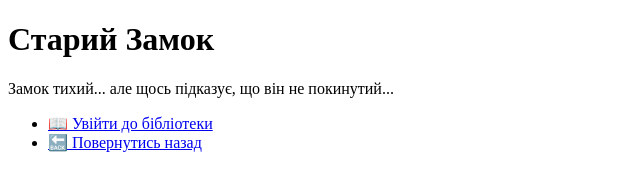
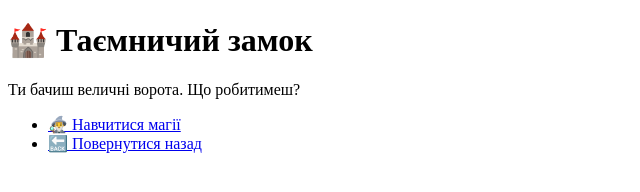
Before and after one commit to skibid1rizzler/fantasy-site, a plain HTML site: page castle.html in a window 1280 px wide. Shown: the whole page, without its empty margins (0-640 px from the left). Drawn offline with Linux system fonts and the light colour scheme.

Commit message:
Update castle.html

```diff
--- a/castle.html
+++ b/castle.html
@@ -3,15 +3,15 @@
 <head>
     <meta charset="UTF-8">
     <title>Замок</title>
-  <link rel="stylesheet" href="style.css">
+    <link rel="stylesheet" href="css/styles.css">
 </head>
 <body>
     <div class="container">
-    <h1>Старий Замок</h1>
-    <p>Замок тихий... але щось підказує, що він не покинутий...</p>
+        <h1>🏰 Таємничий замок</h1>
+        <p>Ти бачиш величні ворота. Що робитимеш?</p>
         <ul>
-      <li><a href="library.html">📖 Увійти до бібліотеки</a></li>
-      <li><a href="index.html">🔙 Повернутись назад</a></li>
+            <li><a href="wizard.html">🧙‍♂️ Навчитися магії</a></li>
+            <li><a href="index.html">🔙 Повернутися назад</a></li>
         </ul>
     </div>
 </body>
```
Lines whose indentation alone changed are shown as unchanged.
